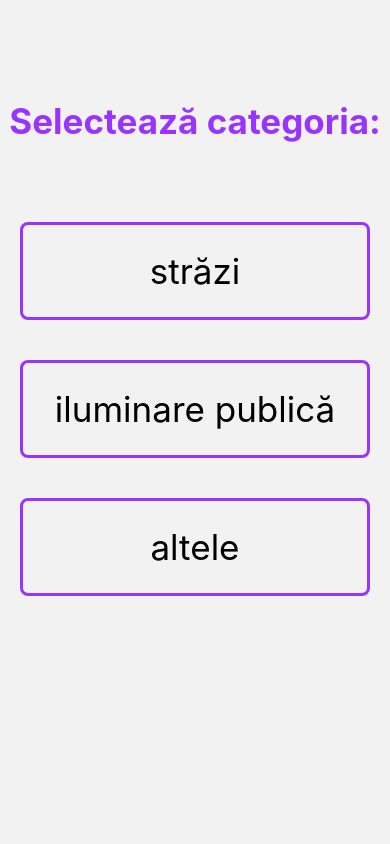
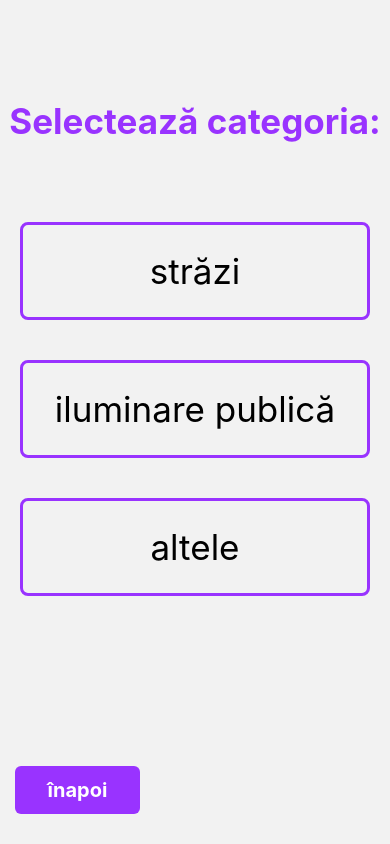
Before and after one commit to ralucaciulpan/CommuniTIM, a React Native app in the folder CommunitimUI/: screen /screen_category in a window 390 px wide. Built offline with nearby package versions, Linux system fonts and the light colour scheme.

Commit message:
created back button on category page

```diff
--- a/CommunitimUI/App.js
+++ b/CommunitimUI/App.js
@@ -22,6 +22,10 @@ export default function App() {
          }
        }>
          <Stack.Screen
+        name="screen_category"
+        component={CategoryPage}
+       />
+         <Stack.Screen
         name="screen_lightProblem"
         component={LightProblemPage}
        />
@@ -31,10 +35,7 @@ export default function App() {
         component={OtherProblemPage}
        />
 
-        <Stack.Screen
-        name="screen_category"
-        component={CategoryPage}
-       />
+
 
         <Stack.Screen
         name="screen_home"
--- a/CommunitimUI/src/screens/CategoryPage.js
+++ b/CommunitimUI/src/screens/CategoryPage.js
@@ -9,6 +9,9 @@ export default function CategoryPage({navigation}){
       }
       const otherProblemHandler = () =>{
         navigation.navigate('screen_otherProblem')
+      }
+      const actionHandler = () =>{
+        navigation.navigate('screen_action')
       }
     return (
 
@@ -39,6 +42,12 @@ export default function CategoryPage({navigation}){
                     <Text style = {styles.buttonText}>altele</Text>
                 </Pressable>
             </View>
+
+            <Pressable
+                onPress={actionHandler}
+                style = {styles.backButton}>
+            <Text style = {styles.backButtonText}>înapoi</Text>
+            </Pressable>
 
 
         </View>
@@ -75,5 +84,25 @@ const styles = StyleSheet.create({
        alignSelf:'center',
        marginTop: 25,
        marginBottom: 25
-   }
+   },
+
+   backButton:{
+    marginTop:170,
+    marginLeft:15,
+    marginRight:250,
+    alignItems: 'flex-start',
+    justifyContent:'flex-start',
+    paddingVertical:12,
+    paddingHorizontal:32,
+    borderRadius:6,
+    elevation:3,
+    backgroundColor:"#9933ff"
+  },
+
+  backButtonText:{
+    color:"#fff",
+    alignSelf:'center',
+    fontWeight:'bold',
+    fontSize:20,
+  },
 });
```
